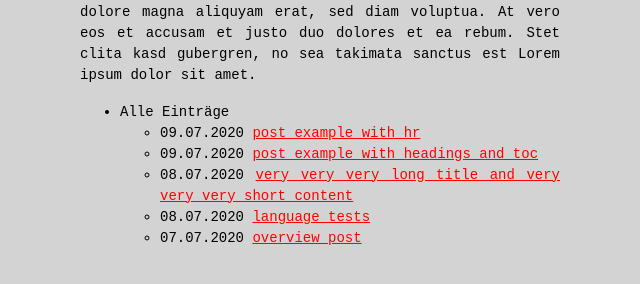
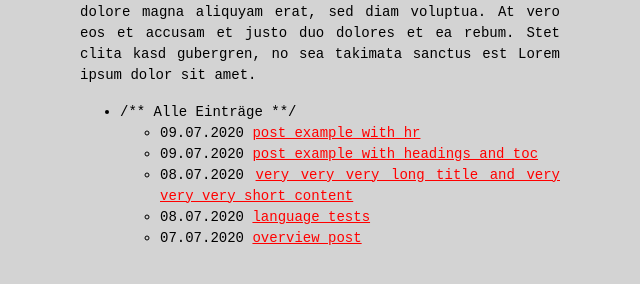
Before and after one commit to alemsabic/testiranje, a Jekyll site: the page built from index.md, in a window 1280 px wide. Shown: the part 184-468 px from the top of the page, without its empty margins (320-960 px from the left). Built offline with Jekyll 4.4.1, drawn with Linux system fonts in a browser that asks for light colours.

```diff
--- a/_data/menu.yml
+++ b/_data/menu.yml
@@ -3,6 +3,6 @@
 
 entries:
 
-  - title: Alle Einträge
+  - title: /** Alle Einträge **/
     post_list:
       limit: 5
```
